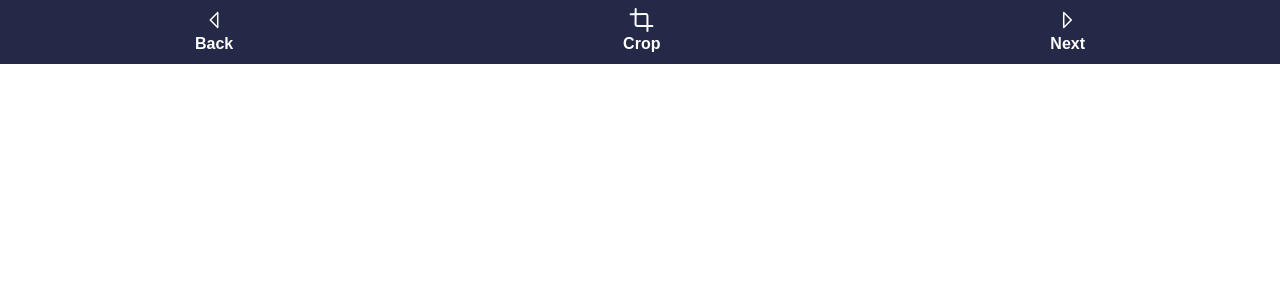
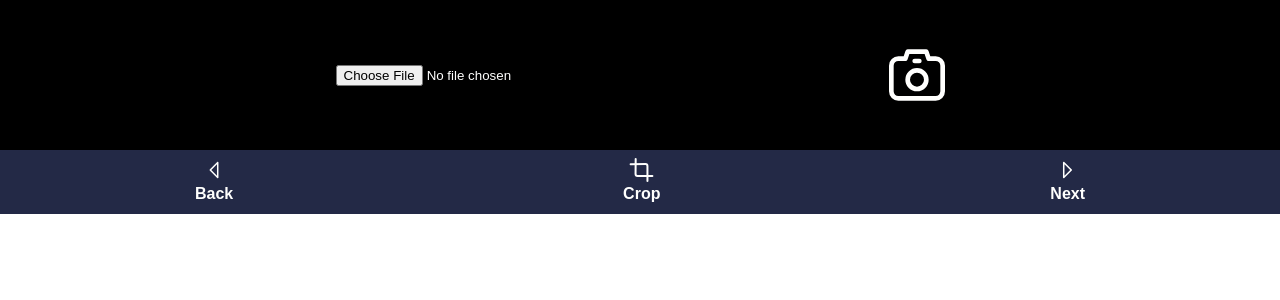
Before and after one commit to sfluor/ezscan, a React (Create React App) app: page / in a window 1280 px wide. Shown: the top 300 px of the page. Built offline with nearby package versions, Linux system fonts and the light colour scheme.

Commit message:
Add a way to draw images in the canvas via react

```diff
--- a/src/App.css
+++ b/src/App.css
@@ -102,10 +102,6 @@ body {
   justify-content: center;
 }
 
-#camera {
-  display: none;
-}
-
 #camera-label {
   cursor: pointer;
   display: flex;
@@ -119,7 +115,3 @@ body {
 .main-icon {
   height: 7vh;
 }
-
-#dynamic-canvas {
-  animation: fadeSlidein 1s;
-}
--- a/src/App.js
+++ b/src/App.js
@@ -1,54 +1,10 @@
 import "./App.css";
+import CameraInput from "./CameraInput";
 
 function App() {
   return (
     <div>
-      <div id="container"></div>
-      <footer id="footer">
-        <a id="back-btn" class="menu-button">
-          <img
-            class="menu-icon"
-            src={process.env.PUBLIC_URL + "icons/back.svg"}
-            alt="back"
-          />
-          <span class="menu-label">Back</span>
-        </a>
-        <a id="crop-btn" class="menu-button">
-          <img
-            class="menu-icon"
-            src={process.env.PUBLIC_URL + "icons/crop.svg"}
-            alt="crop"
-          />
-          <span class="menu-label">Crop</span>
-        </a>
-        <a id="next-btn" class="menu-button">
-          <img
-            class="menu-icon"
-            src={process.env.PUBLIC_URL + "icons/next.svg"}
-            alt="next"
-          />
-          <span class="menu-label">Next</span>
-        </a>
-      </footer>
-      <div id="loader">
-        <img
-          class="loader-icon"
-          src={process.env.PUBLIC_URL + "icons/cog.svg"}
-          alt="loading"
-        />
-        <span class="loader-desc">Loading...</span>
-      </div>
-      {/*
-    <!-- Hidden ugly file input that will be reached by a label tag -->
-    <!-- TODO remove capture=camera to allow gallery files -->
-        */}
-      <input
-        type="file"
-        name="camera"
-        id="camera"
-        accept="image/*"
-        capture="camera"
-      />
+      <CameraInput />
     </div>
   );
 }
--- /dev/null
+++ b/src/CameraInput.js
@@ -0,0 +1,56 @@
+import React, { useState } from 'react';
+import Canvas from './Canvas';
+
+const Button = ({ name, action }) => {
+    const lowerName = name.toLowerCase();
+
+    return (<a id={`${lowerName}-btn`} className="menu-button" onClick={action}>
+      <img
+        className="menu-icon"
+        src={`${process.env.PUBLIC_URL}/icons/${lowerName}.svg`}
+        alt={name}
+      />
+      <span className="menu-label">{name}</span>
+    </a>)
+}
+
+
+
+const CameraInput = () => {
+  const [image, setImage] = useState(null);
+  const reader = new FileReader();
+    reader.onload = function(event) {
+        console.log("done loading")
+        const image = new Image();
+        image.src = reader.result;
+        setImage(image);
+    };
+
+
+  return (
+    <div>
+      <div id="container">
+        <input
+          type="file"
+          name="camera"
+          id="camera"
+          accept="image/*"
+          capture="camera"
+            onChange={event => {
+                reader.readAsDataURL(event.target.files[0]);
+            }}
+        />
+          <Canvas image={image} />
+        <label id="camera-label" htmlFor="camera"></label>
+        <img className="main-icon" src="icons/camera.svg" />
+      </div>
+      <footer id="footer">
+          <Button name="Back" action={() => alert("Back")} />
+          <Button name="Crop" action={() => alert("Crop")} />
+          <Button name="Next" action={() => alert("Next")} />
+      </footer>
+    </div>
+  );
+}
+
+export default CameraInput;
--- /dev/null
+++ b/src/Canvas.js
@@ -0,0 +1,38 @@
+import React, { useRef, useEffect } from 'react';
+
+// From: https://medium.com/@pdx.lucasm/canvas-with-react-js-32e133c05258
+const useCanvas = image => {
+
+  const canvasRef = useRef(null);
+
+  useEffect(() => {
+
+    const canvas = canvasRef.current;
+    const context = canvas.getContext('2d');
+
+    let animationFrameId;
+    const render = () => {
+        if (image) {
+        context.drawImage(image, 0, 0, canvas.width, canvas.height);
+          animationFrameId = window.requestAnimationFrame(render);
+        }
+    }
+    render();
+
+    return () => {
+      window.cancelAnimationFrame(animationFrameId);
+    }
+  }, [image]);
+
+  return canvasRef;
+}
+
+
+const Canvas = props => {
+  const { image, ...rest } = props;
+    const canvasRef = useCanvas(image);
+
+  return <canvas ref={canvasRef} {...rest}/>
+}
+
+export default Canvas;
```
Also changed, not shown: 1 other file (tests, documents, lock files or other folders).
